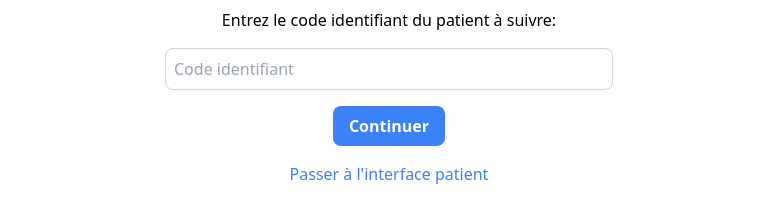
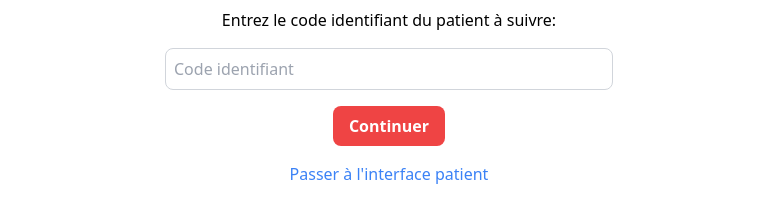
Before and after one commit to aent0n/HosPatient-Tracker, a plain HTML site: page index.html in a window 1280 px wide. Shown: the part 337-560 px from the top of the page, without its empty margins (251-1030 px from the left). Drawn offline with nearby package versions, Linux system fonts and the light colour scheme.

Commit message:
minor chnages (test Git Output)

```diff
--- a/index.html
+++ b/index.html
@@ -11,7 +11,7 @@
     <h1 class="text-3xl font-bold mb-8">Bienvenue sur l'interface accompagnant de HPT</h1>
     <p class="text-center mb-4">Entrez le code identifiant du patient à suivre:</p>
     <input type="text" class="border border-gray-300 rounded-lg p-2 mb-4 w-full max-w-md" placeholder="Code identifiant">
-    <button class="bg-blue-500 hover:bg-blue-700 text-white font-bold py-2 px-4 rounded-lg mb-4">Continuer</button>
+    <button class="bg-red-500 hover:bg-red-700 text-white font-bold py-2 px-4 rounded-lg mb-4">Continuer</button>
     <a href="patient.html" class="text-blue-500 hover:text-blue-700">Passer à l'interface patient</a>
   </div>
 </body>
```
